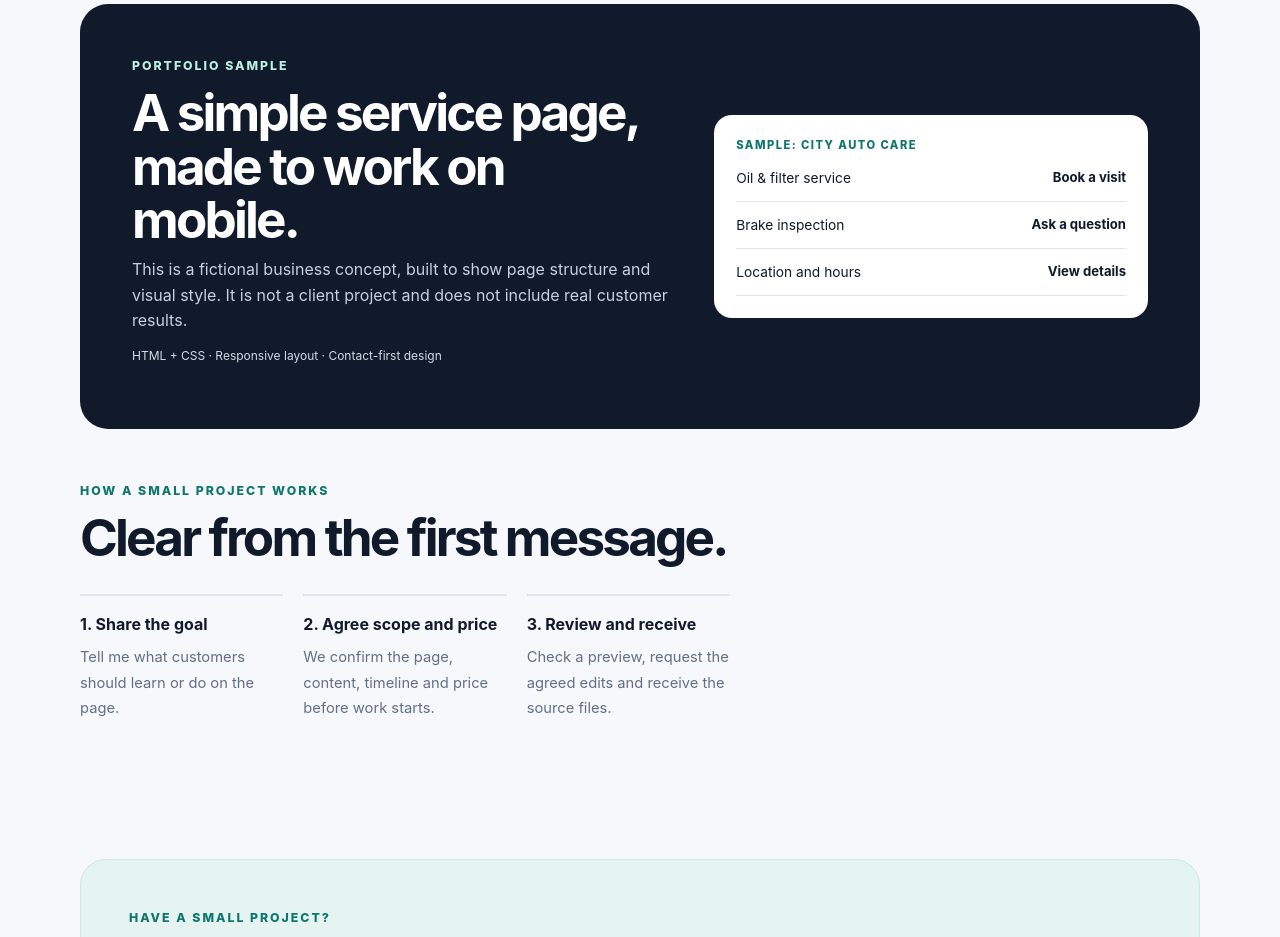
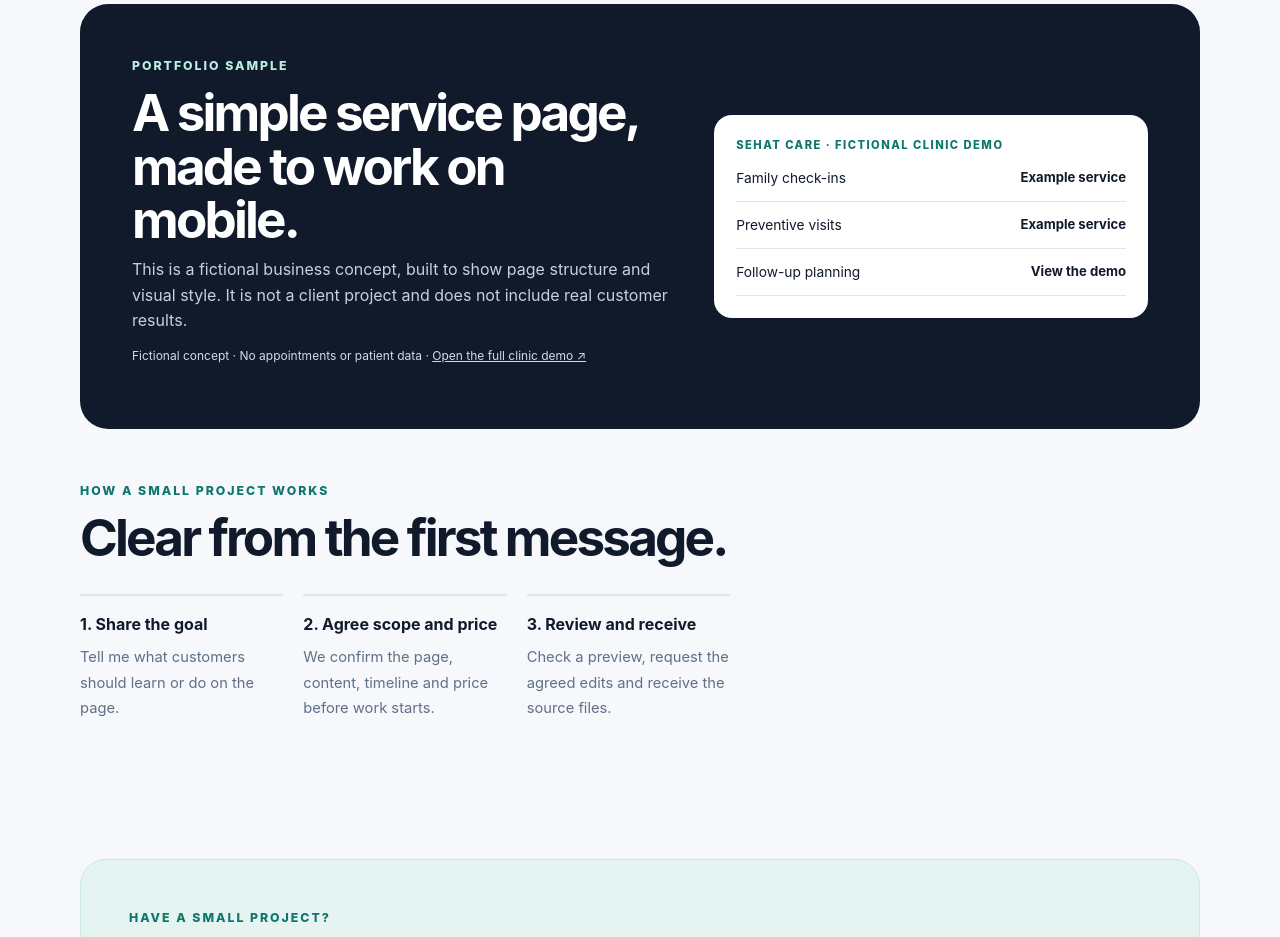
Before and after one commit to CyberBoy50/My-First-HTML-Website, a plain HTML site: page index.html in a window 1280 px wide. Shown: the part 1260-2197 px from the top of the page. Drawn offline with Linux system fonts and the light colour scheme.

Commit message:
Link the Lahore clinic portfolio demo

```diff
--- a/index.html
+++ b/index.html
@@ -107,12 +107,12 @@ footer{padding:23px 0;border-top:1px solid var(--line);color:var(--muted);font-s
   </section>
   <section class="section wrap" id="sample">
     <div class="demo">
-      <div><div class="eyebrow">Portfolio sample</div><h2>A simple service page, made to work on mobile.</h2><p class="sub">This is a fictional business concept, built to show page structure and visual style. It is not a client project and does not include real customer results.</p><p class="demo-tag">HTML + CSS · Responsive layout · Contact-first design</p></div>
+      <div><div class="eyebrow">Portfolio sample</div><h2>A simple service page, made to work on mobile.</h2><p class="sub">This is a fictional business concept, built to show page structure and visual style. It is not a client project and does not include real customer results.</p><p class="demo-tag">Fictional concept · No appointments or patient data · <a href="samples/lahore-clinic/">Open the full clinic demo ↗</a></p></div>
       <div class="demo-preview">
-        <div class="preview-label">Sample: City Auto Care</div>
-        <div class="previewrow"><span>Oil & filter service</span><strong>Book a visit</strong></div>
-        <div class="previewrow"><span>Brake inspection</span><strong>Ask a question</strong></div>
-        <div class="previewrow"><span>Location and hours</span><strong>View details</strong></div>
+        <div class="preview-label">Sehat Care · Fictional clinic demo</div>
+        <div class="previewrow"><span>Family check-ins</span><strong>Example service</strong></div>
+        <div class="previewrow"><span>Preventive visits</span><strong>Example service</strong></div>
+        <div class="previewrow"><span>Follow-up planning</span><strong>View the demo</strong></div>
       </div>
     </div>
     <div class="sectionhead" style="margin-top:52px;margin-bottom:0"><div class="eyebrow">How a small project works</div><h2>Clear from the first message.</h2>
```
